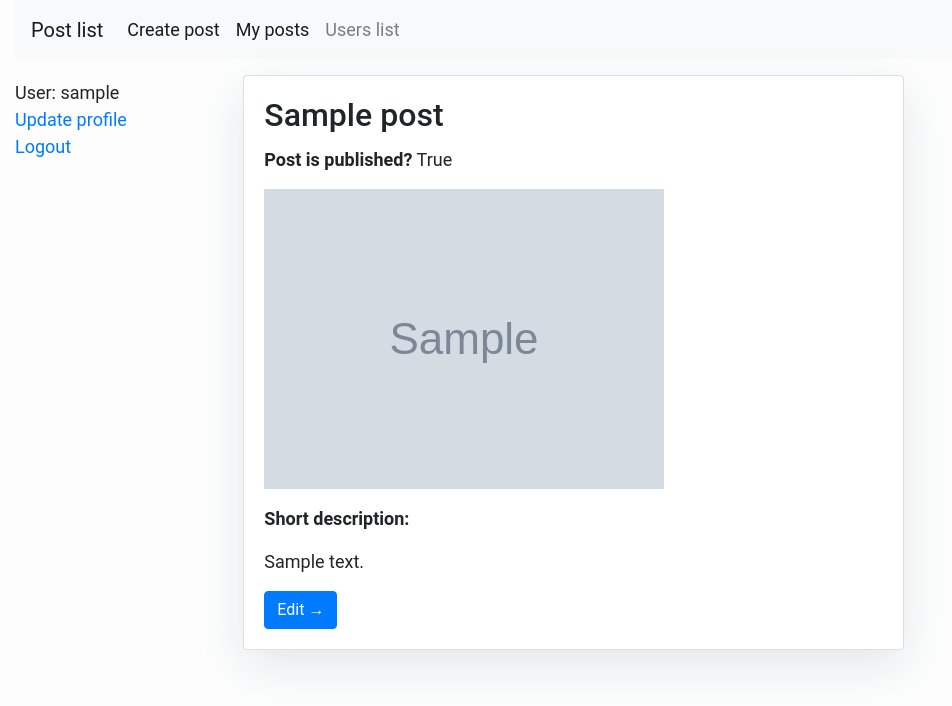
After one commit to Mykytenkovladislav/blog_project, a Django app: page /blog/my_posts in a window 1280 px wide. The commit adds this page. Shown: the top 706 px of the page, without its empty margins (0-952 px from the left). Run offline with Django 3.2, Linux system fonts and the light colour scheme; a user stored in the database is signed in; tables that the repository leaves empty hold one stand-in row (values such as "Sample post"); grey boxes marked "Sample" are stand-in pictures; some libraries are stand-ins or nearby versions.

Commit message:
all other staff

```diff
--- a/blog_project/__init__.py
+++ b/blog_project/__init__.py
@@ -0,0 +1 @@
+default_app_config = 'blog_project.apps.BlogProjectConfig'
--- a/blog_project/forms.py
+++ b/blog_project/forms.py
@@ -18,4 +18,4 @@ class RegisterForm(UserCreationForm):
 class CommentForm(forms.ModelForm):
     class Meta:
         model = Comment
-        fields = ('user', 'full_description')
+        fields = ['user', 'full_description']
--- a/blog_project/urls.py
+++ b/blog_project/urls.py
@@ -1,10 +1,12 @@
 from django.urls import path
 
-from blog_project import views
+from blog_project.views import PostListView, PostDetailView, PostCreateView, UserPostsListView, UpdatePostView
 
 urlpatterns = [
-    path('', views.PostListView.as_view(), name='index'),
-    path('<int:pk>', views.PostDetailView.as_view(), name='post_detail'),
-    path('post_create/', views.PostCreateView.as_view(), name='post_create'),
+    path('', PostListView.as_view(), name='index'),
+    path('<int:pk>', PostDetailView.as_view(), name='post_detail'),
+    path('post_create/', PostCreateView.as_view(), name='post_create'),
+    path('my_posts', UserPostsListView.as_view(), name='user_posts'),
+    path('my_posts/<int:pk>', UpdatePostView.as_view(), name='post_update'),
 
 ]
--- a/blog_project/views.py
+++ b/blog_project/views.py
@@ -32,7 +32,7 @@ class RegisterFormView(generic.FormView):
 class UpdateProfileView(LoginRequiredMixin, SuccessMessageMixin, generic.UpdateView):
     model = User
     fields = ['first_name', 'last_name', 'email']
-    template_name = 'registration/update_profile.html'
+    template_name = 'users/update_profile.html'
     success_url = reverse_lazy('index')
     success_message = 'Profile updated'
 
@@ -73,7 +73,7 @@ class PostDetailView(SuccessMessageMixin, generic.DetailView):
         return self.render_to_response(context)
 
 
-class PostCreateView(generic.CreateView, SuccessMessageMixin, LoginRequiredMixin):
+class PostCreateView(LoginRequiredMixin, generic.CreateView, SuccessMessageMixin, ):
     model = Post
     template_name = 'blog/post_create.html'
     fields = ['title', 'short_description', 'image', 'published_state', 'full_description']
@@ -87,10 +87,36 @@ class PostCreateView(generic.CreateView, SuccessMessageMixin, LoginRequiredMixin
 
 class UsersListView(generic.ListView):
     model = User
-    template_name = 'registration/user_list.html'
+    template_name = 'users/user_list.html'
     paginate_by = 20
 
 
 class UserDetailView(generic.DetailView):
     model = User
-    template_name = 'registration/user_details.html'
+    template_name = 'users/user_details.html'
+
+
+class UserPostsListView(LoginRequiredMixin, generic.ListView):
+    model = Post
+    template_name = 'users/user_posts.html'
+
+    def get_object(self, queryset=None):
+        user = self.request.user
+        return user
+
+    def get_queryset(self):
+        return Post.objects.filter(user=self.request.user)
+
+
+class UpdatePostView(LoginRequiredMixin, SuccessMessageMixin, generic.UpdateView):
+    model = Post
+    fields = ['title', 'published_state', 'short_description', 'image', 'full_description']
+    template_name = 'blog/update_post.html'
+    success_url = reverse_lazy('user_posts')
+    success_message = 'Post updated'
+
+    # Only author can see his posts
+    def get_queryset(self):
+        queryset = super(UpdatePostView, self).get_queryset()
+        queryset = queryset.filter(user=self.request.user)
+        return queryset
--- a/templates/base_generic.html
+++ b/templates/base_generic.html
@@ -22,7 +22,6 @@
 </head>
 <body>
 <div class="container-fluid">
-
     {% if messages %}
         <div class="row">
             <div class="col-sm-12">
@@ -45,26 +44,18 @@
         </button>
         <div class="collapse navbar-collapse" id="navbarNavDropdown">
             <ul class="navbar-nav">
-                <li class="nav-item active">
-                    <a class="nav-link" href="{% url 'post_create' %}"> Create post <span
-                            class="sr-only">(current)</span></a>
-                </li>
+                {% if user.is_authenticated %}
+                    <li class="nav-item active">
+                        <a class="nav-link" href="{% url 'post_create' %}"> Create post <span
+                                class="sr-only">(current)</span></a>
+                    </li>
+                    <li class="nav-item active">
+                        <a class="nav-link" href="{% url 'user_posts' %}"> My posts <span
+                                class="sr-only">(current)</span></a>
+                    </li>
+                {% endif %}
                 <li class="nav-item">
                     <a class="nav-link" href="{% url 'users_list' %}">Users list</a>
-                </li>
-                <li class="nav-item">
-                    <a class="nav-link" href="#">Pricing</a>
-                </li>
-                <li class="nav-item dropdown">
-                    <a class="nav-link dropdown-toggle" href="#" id="navbarDropdownMenuLink" data-toggle="dropdown"
-                       aria-haspopup="true" aria-expanded="false">
-                        Dropdown link
-                    </a>
-                    <div class="dropdown-menu" aria-labelledby="navbarDropdownMenuLink">
-                        <a class="dropdown-item" href="#">Action</a>
-                        <a class="dropdown-item" href="#">Another action</a>
-                        <a class="dropdown-item" href="#">Something else here</a>
-                    </div>
                 </li>
             </ul>
         </div>
@@ -72,10 +63,6 @@
     <div class="row">
         <div class="col-sm-2">
             {% block sidebar %}
-                <ul class="sidebar-nav">
-                    {#                    <li><a href="{% url 'send-email' %}">Send reminder</a></li>#}
-                </ul>
-
                 <ul class="sidebar-nav">
                     {% if user.is_authenticated %}
                         <li>User: {{ user.get_username }}</li>
@@ -90,7 +77,6 @@
         </div>
         <div class="col-sm-10 ">
             {% block content %}{% endblock %}
-
             {% block pagination %}
                 {% if is_paginated %}
                     <nav aria-label="Page navigation container"></nav>
--- /dev/null
+++ b/templates/users/user_posts.html
@@ -0,0 +1,23 @@
+{% extends "base_generic.html" %}
+{% block content %}
+    <div class="container">
+        <div class="row">
+            <!-- Blog Entries Column -->
+            <div class="col-md-8 mt-3 left">
+                {% for post in post_list %}
+                    <div class="card mb-4">
+                        <div class="card-body">
+                            <h2 class="card-title">{{ post.title }}</h2>
+                            <p><b>Post is published?</b> {{ post.published_state }}</p>
+                            <img src="{{ post.image }}" alt="post image">
+                            <p></p>
+                            <p><b>Short description:</b></p>
+                            <p class="card-text">{{ post.short_description }}</p>
+                            <a href="{% url 'post_update' post.id %}" class="btn btn-primary">Edit &rarr;</a>
+                        </div>
+                    </div>
+                {% endfor %}
+            </div>
+        </div>
+    </div>
+{% endblock %}
```
Also changed, not shown: blog_project/apps.py (+9 -0 lines), blog_project/signals.py (added, +22 -0 lines), templates/blog/post_create.html (+7 -4 lines), templates/blog/update_post.html (added, +14 -0 lines), blog_project/models.py (line endings or trailing spaces), templates/users/update_profile.html (renamed from templates/registration/update_profile.html), templates/users/user_details.html (renamed from templates/registration/user_details.html), templates/users/user_list.html (renamed from templates/registration/user_list.html).
